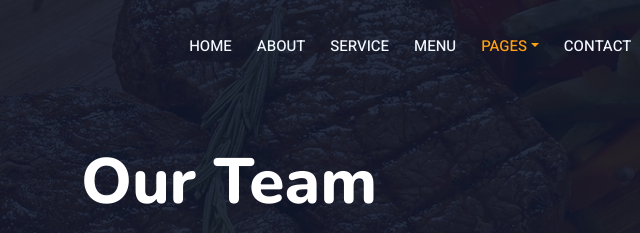
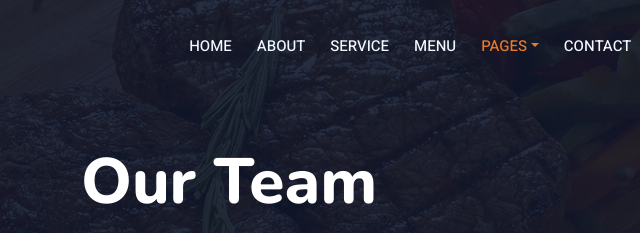
Before and after one commit to lauraa15/twist-n-fries, a plain HTML site: page restoran-1.0.0/team.html in a window 1280 px wide. Shown: the top 233 px of the page, 411-1051 px from the left. Drawn offline with nearby package versions, Linux system fonts and the light colour scheme.

Commit message:
ganti warna

```diff
--- a/restoran-1.0.0/css/style.css
+++ b/restoran-1.0.0/css/style.css
@@ -1,6 +1,6 @@
 /********** Template CSS **********/
 :root {
-    --primary: #FEA116;
+    --primary: #E67B2A;
     --light: #F1F8FF;
     --dark: #0F172B;
 }
```
